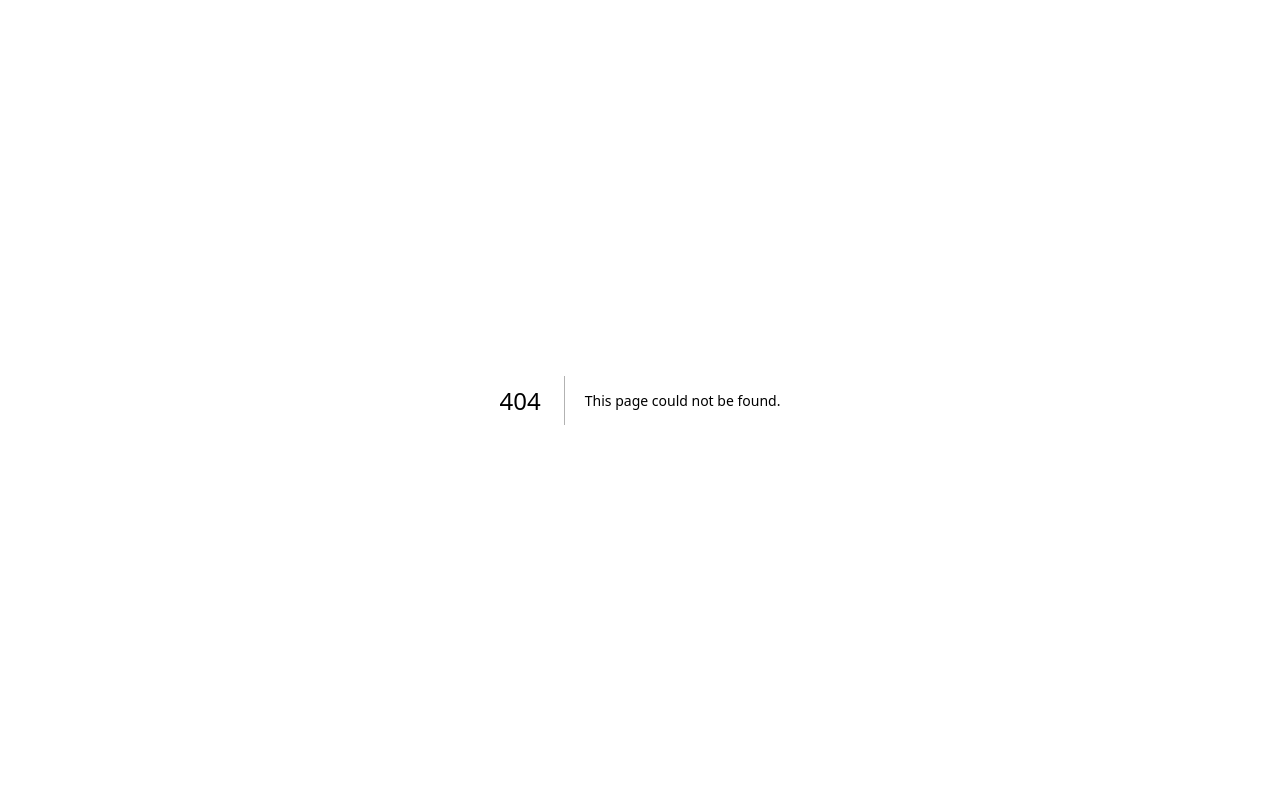
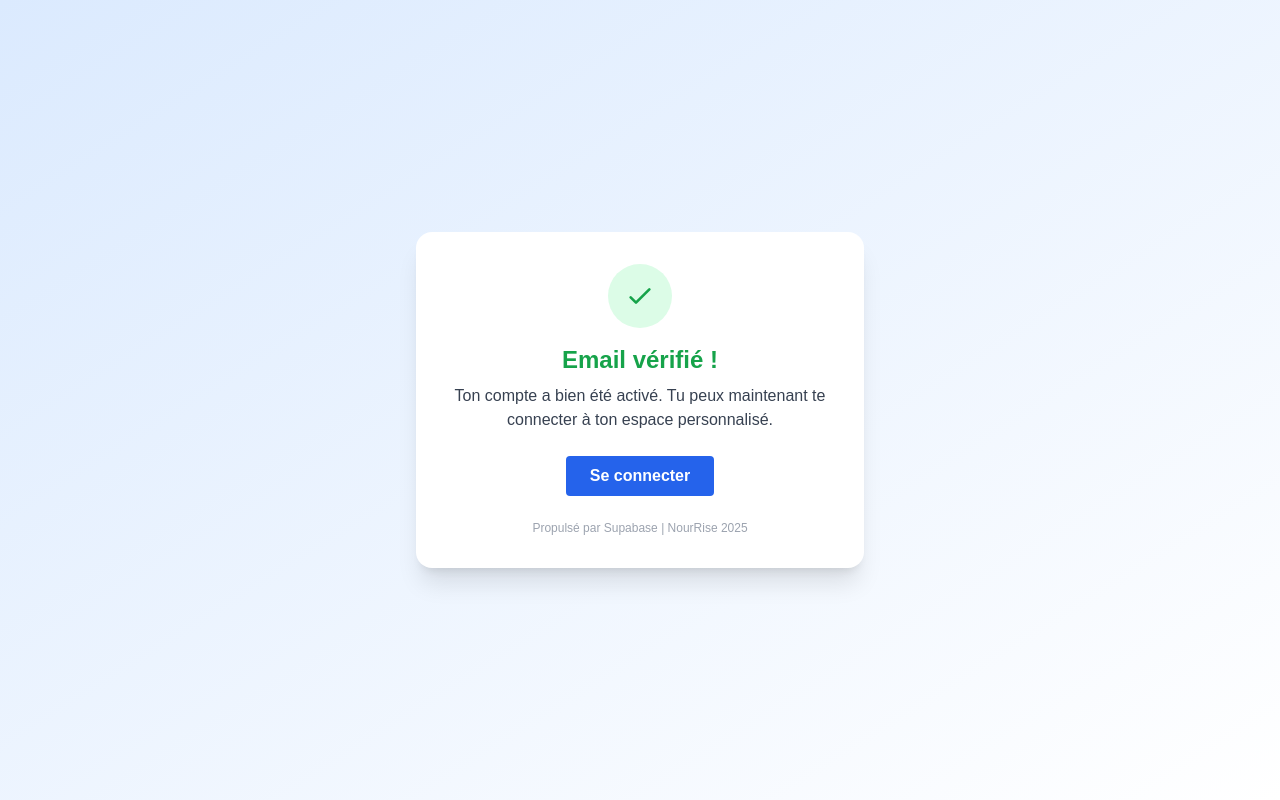
Before and after one commit to waiyarti/NourRise, a Next.js app: page /email-verifie in a window 1280 px wide. Before the commit this address had no page. Built offline with nearby package versions, Linux system fonts and the light colour scheme.

Commit message:
Create email-verifie.js

```diff
--- /dev/null
+++ b/pages/email-verifie.js
@@ -0,0 +1,26 @@
+// pages/email-verifie.js
+
+export default function EmailVerifie() {
+  return (
+    <div className="min-h-screen bg-gradient-to-br from-blue-100 to-white flex items-center justify-center px-4">
+      <div className="bg-white shadow-xl rounded-2xl max-w-md w-full p-8 text-center animate-fadeIn">
+        <div className="flex justify-center mb-4">
+          <div className="w-16 h-16 rounded-full bg-green-100 flex items-center justify-center">
+            <svg className="w-8 h-8 text-green-600" fill="none" stroke="currentColor" strokeWidth={2} viewBox="0 0 24 24">
+              <path strokeLinecap="round" strokeLinejoin="round" d="M5 13l4 4L19 7" />
+            </svg>
+          </div>
+        </div>
+        <h1 className="text-2xl font-bold text-green-600 mb-2">Email vérifié !</h1>
+        <p className="text-gray-700 mb-6">Ton compte a bien été activé. Tu peux maintenant te connecter à ton espace personnalisé.</p>
+        <a
+          href="/connexion"
+          className="inline-block bg-blue-600 hover:bg-blue-700 text-white font-semibold py-2 px-6 rounded transition-all duration-200"
+        >
+          Se connecter
+        </a>
+        <p className="mt-6 text-xs text-gray-400">Propulsé par Supabase | NourRise 2025</p>
+      </div>
+    </div>
+  );
+}
```
